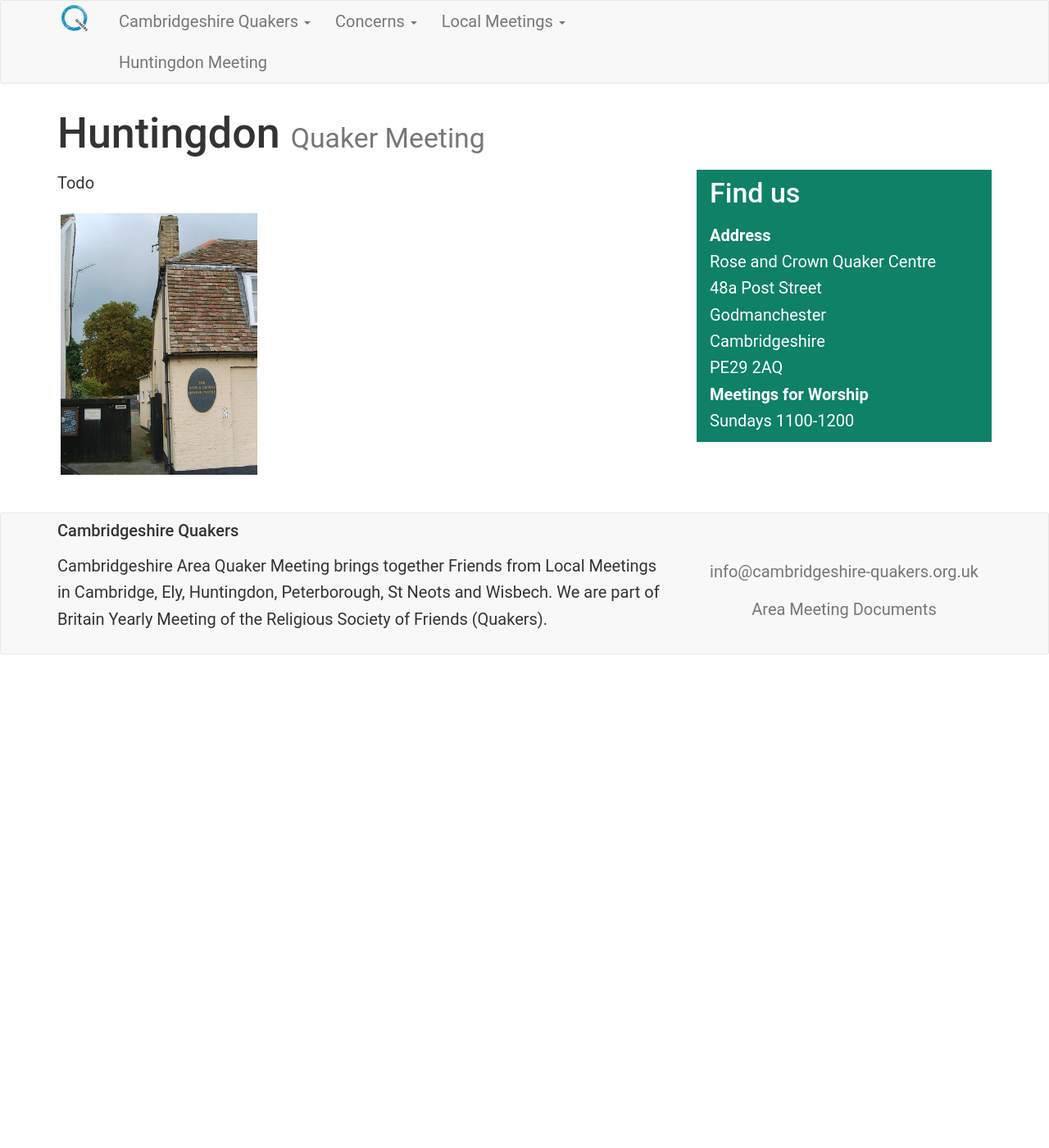
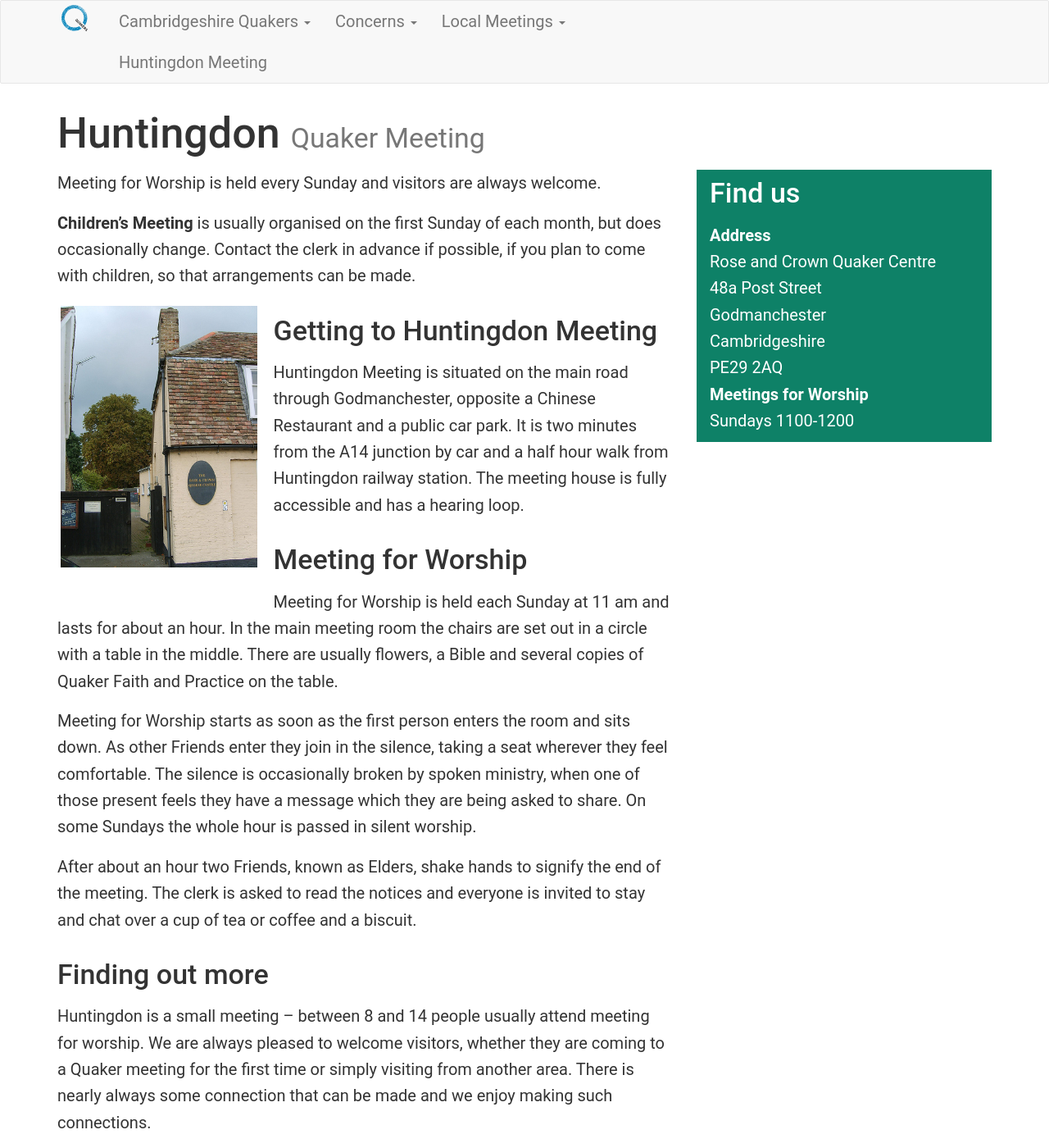
Before and after one commit to CambridgeshireQuakers/test, a Jekyll site: the page built from _meetings/huntingdon.md, in a window 1280 px wide and 1400 px high. Shown: the whole window at 82% size. Built offline with Jekyll 4.4.1, drawn with Linux system fonts in a browser that asks for light colours; some of the changed text lies outside the part shown.

Commit message:
Huntingdon text as supplied by Hazel

```diff
--- a/_meetings/huntingdon.md
+++ b/_meetings/huntingdon.md
@@ -14,6 +14,26 @@
 eventVenue: true
 ---
 
-Todo
+Meeting for Worship is held every Sunday and visitors are always welcome.
+
+**Children’s Meeting** is usually organised on the first Sunday of each month, but does occasionally change. Contact the clerk in advance if possible, if you plan to come with children, so that arrangements can be made.
 
 {% include image.html class='thumbnail-left' src='/img-site/huntingdon/huntingdon-house.jpg' %}
+
+### Getting to Huntingdon Meeting
+
+Huntingdon Meeting is situated on the main road through Godmanchester, opposite a Chinese Restaurant and a public car park. It is two minutes from the A14 junction by car and a half hour walk from Huntingdon railway station. The meeting house is fully accessible and has a hearing loop.
+
+### Meeting for Worship
+
+Meeting for Worship is held each Sunday at 11 am and lasts for about an hour. In the main meeting room the chairs are set out in a circle with a table in the middle. There are usually flowers, a Bible and several copies of Quaker Faith and Practice on the table.
+
+Meeting for Worship starts as soon as the first person enters the room and sits down. As other Friends enter they join in the silence, taking a seat wherever they feel comfortable. The silence is occasionally broken by spoken ministry, when one of those present feels they have a message which they are being asked to share. On some Sundays the whole hour is passed in silent worship.
+
+After about an hour two Friends, known as Elders, shake hands to signify the end of the meeting. The clerk is asked to read the notices and everyone is invited to stay and chat over a cup of tea or coffee and a biscuit.
+
+### Finding out more
+
+Huntingdon is a small meeting – between 8 and 14 people usually attend meeting for worship. We are always pleased to welcome visitors, whether they are coming to a Quaker meeting for the first time or simply visiting from another area. There is nearly always some connection that can be made and we enjoy making such connections.
+
+Discussion groups, shared lunches, coffee mornings and of course meetings for worship for business are all part of our Quaker community and notice is given well in advance when such events are taking place. We encourage everyone to join in the life of our community as we strive to live out our testimonies to peace, equality, simplicity, truth and sustainability.
```
